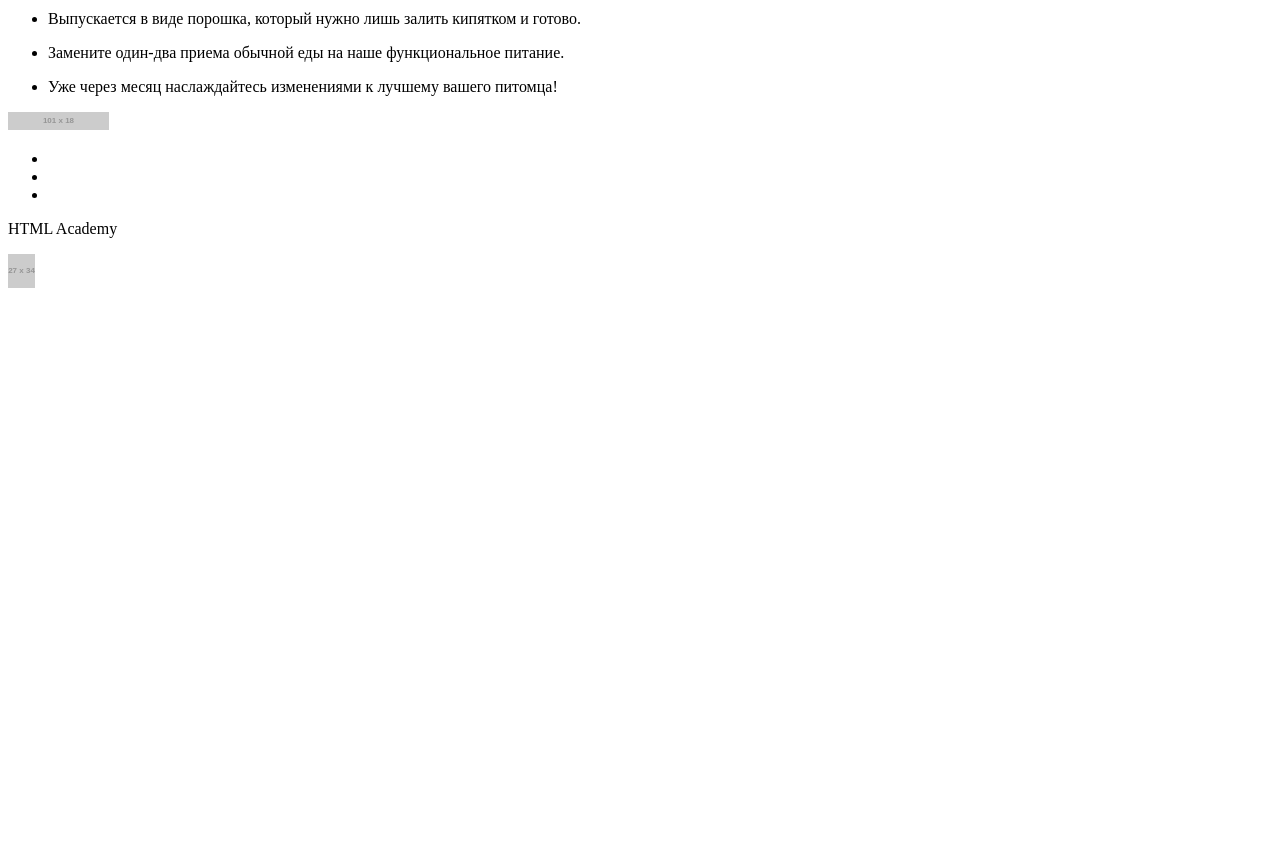
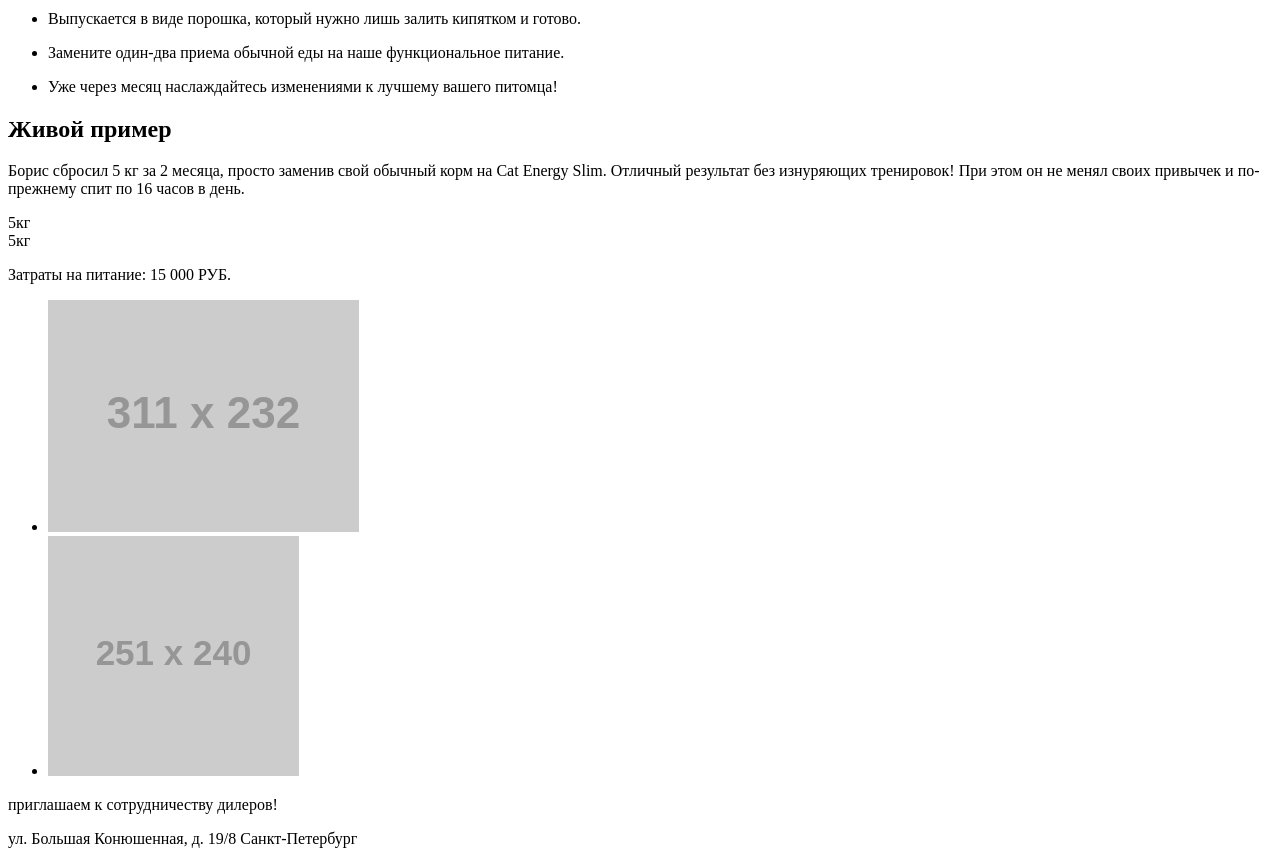
Before and after one commit to Anrimad/702855-cat-energy-20, a website: page source/index.html in a window 1280 px wide. Shown: the part 877-1738 px from the top of the page. Before the commit the page ends 1177 px from the top, so only its background shows below. Drawn offline with Linux system fonts and the light colour scheme; placeholder pictures from the web are drawn by us.

Commit message:
Завершил разметку главной страницы

```diff
--- a/source/index.html
+++ b/source/index.html
@@ -84,6 +84,49 @@
           </li>
         </ul>
       </section>
+      <section class="example">
+        <h2 class="title">
+          Живой пример
+        </h2>
+        <p class="example__desc">
+          Борис сбросил 5 кг за 2 месяца, просто заменив свой обычный корм на Cat Energy Slim. Отличный результат без изнуряющих тренировок! При этом он не менял своих привычек и по-прежнему спит по 16 часов в день.
+        </p>
+        <div class="example__content">
+          <div class="example__data">
+            <div class="example__data-weight">
+              5кг
+            </div>
+            <div class="example__data-day">
+              5кг
+            </div>
+          </div>
+          <p class="example__price">
+            Затраты на питание: 15 000 РУБ.
+          </p>
+          <div class="example__slider">
+            <ul class="example__slider-list">
+              <li class="example__slider-item">
+                <img class="example__slider-pic" src="https://via.placeholder.com/311x232" alt="Кот пухляш" width="311" height="232">
+              </li>
+              <li class="example__slider-item">
+                <img class="example__slider-pic" src="https://via.placeholder.com/251x240" alt="Кот стройняш" width="251" height="240">
+              </li>
+            </ul>
+            <!-- кнопки слайдера -->
+          </div>
+        </div>
+      </section>
+      <section class="contacts">
+        <div class="contacts__data">
+          <p class="contacts__title">
+            приглашаем к сотрудничеству дилеров!
+          </p>
+          <p class="contacts__adress">
+            ул. Большая Конюшенная, д. 19/8 Санкт-Петербург
+          </p>
+        </div>
+        <img class="contacts__map" src="https://via.placeholder.com/320x362" alt="Ма на карте" width="320" height="362">
+      </section>
     </main>
     <footer class="footer">
       <a class="logo footer__logo" aria-label="На главную">
```
